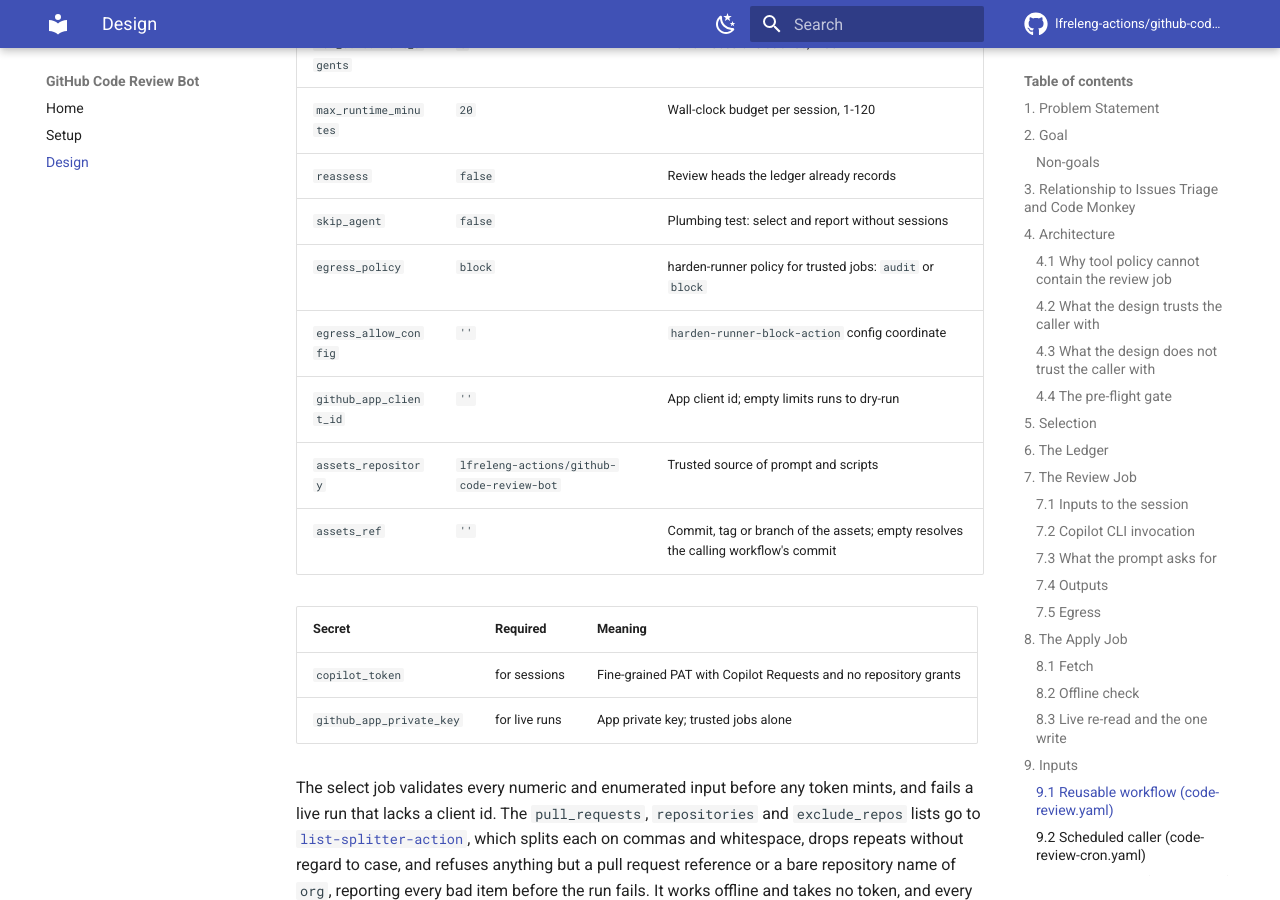
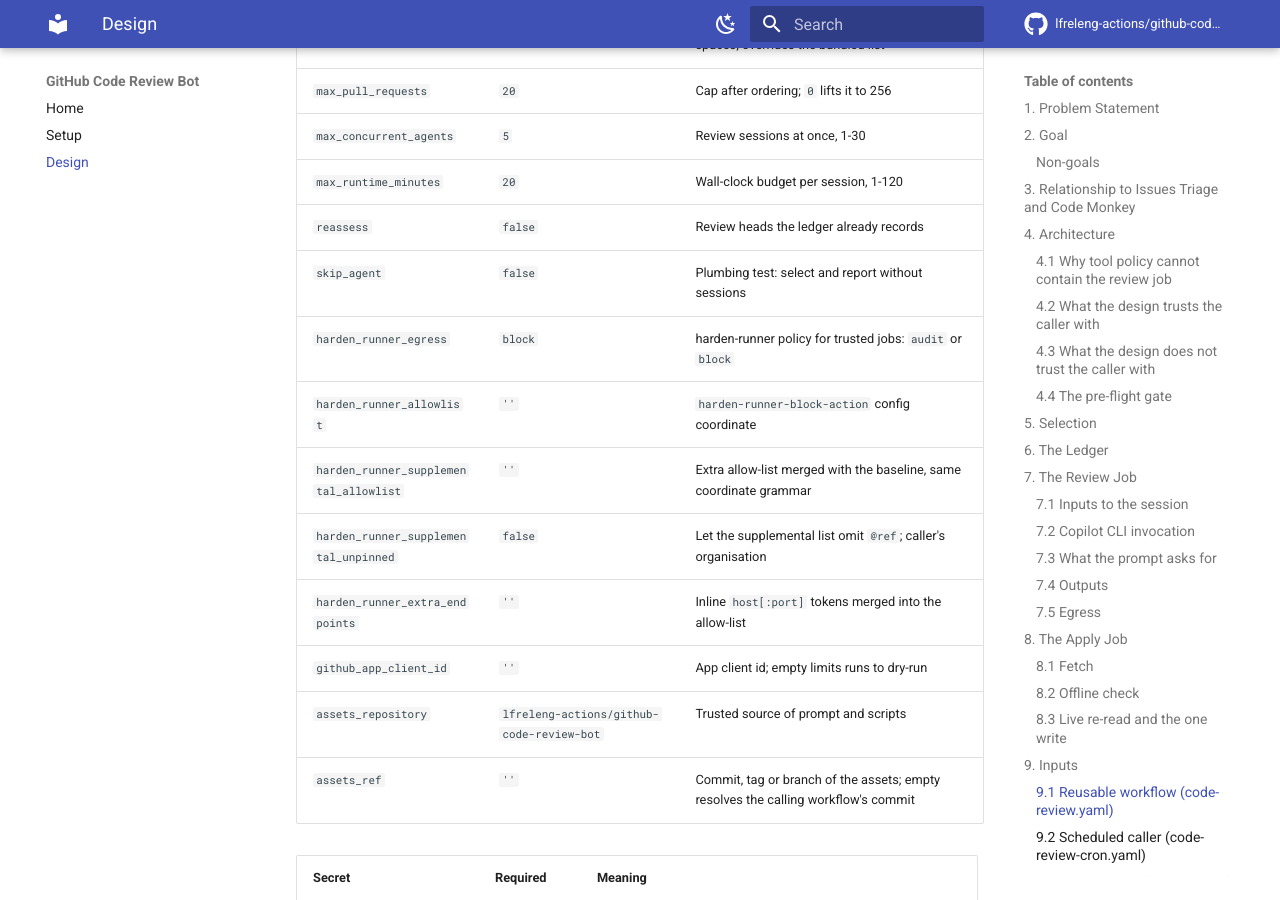
Before and after one commit to lfreleng-actions/github-code-review-bot, an MkDocs documentation site: the page built from docs/DESIGN.md, in a window 1280 px wide and 900 px high, scrolled down 12678 px. Built offline with MkDocs 1.6.1 and Material for MkDocs 9.7.7, drawn with Linux system fonts in a browser that asks for light colours; comment, search, counter and statistics services are not loaded; some of the changed text lies outside the part shown.

Commit message:
Feat: Expose supplemental harden-runner inputs
Give callers of code-review.yaml the three allow-list inputs that
harden-runner-block-action v0.15.0 supports and that every
*-workflows repository now exposes: a supplemental allow-list merged
with the baseline, a flag letting that list follow its default
branch, and inline extra endpoints. Every block-action step passes
all five keys, empty defaults included, and derives
supplemental_required from whether a supplemental list is named.

Rename egress_policy to harden_runner_egress and egress_allow_config
to harden_runner_allowlist so the set carries the harden_runner_*
prefix used across the organisation. This breaks any external
caller passing the old names; none is known. The bundled callers,
contract tests, README and design document follow the rename. The
pre-flight environment names and flags stay as they are.

Co-authored-by: Copilot <223556219+Copilot@users.noreply.github.com>
Signed-off-by: lf-releng-code-monkey-bot[bot] <332050256+lf-releng-code-monkey-bot[bot]@users.noreply.github.com>

```diff
--- a/docs/DESIGN.md
+++ b/docs/DESIGN.md
@@ -185,11 +185,15 @@ jobs. Callers run reviewed assets with secrets or none at all: the
 testing workflow's pull request legs check out the pull request's
 own head as assets and pass no secret for this reason.
 
-`egress_allow_config` names the organisation allow-list coordinate
-for `harden-runner-block-action`; the bundled callers pin it to a
-commit. `github_app_client_id` and the two secrets reach trusted
-jobs alone, by construction of the reusable workflow: no step in the
-review job references them.
+`harden_runner_allowlist` names the organisation allow-list
+coordinate for `harden-runner-block-action`; the bundled callers pin
+it to a commit. `harden_runner_supplemental_allowlist` and
+`harden_runner_extra_endpoints` extend that list for every trusted
+job, and the action, not the workflow, enforces the pinning rule
+that `harden_runner_supplemental_unpinned` relaxes.
+`github_app_client_id` and the two secrets reach trusted jobs alone,
+by construction of the reusable workflow: no step in the review job
+references them.
 
 ### 4.3 What the design does not trust the caller with
 
@@ -420,10 +424,11 @@ path.
 ### 7.5 Egress
 
 The review job runs harden-runner in `audit` mode whatever the
-caller's `egress_policy`. The model backend, `api.githubcopilot.com`,
-is absent from the organisation allow-list, and the job holds
-nothing a block could protect beyond the model credential. §16
-records the switch to block mode as a later capability.
+caller's `harden_runner_egress`. The model backend,
+`api.githubcopilot.com`, is absent from the organisation allow-list,
+and the job holds nothing a block could protect beyond the model
+credential. §16 records the switch to block mode as a later
+capability.
 
 ## 8. The Apply Job
 
@@ -565,25 +570,28 @@ working: a typed `needs-human` result and exit 0.
 
 <!-- markdownlint-disable MD013 -->
 
-| Input                   | Default                                   | Meaning                                                                           |
-| ----------------------- | ----------------------------------------- | --------------------------------------------------------------------------------- |
-| `org`                   | required                                  | Target owner; live runs require an organisation App                               |
-| `dry_run`               | `true`                                    | Run the agent and the checks; approve nothing                                     |
-| `model`                 | `claude-opus-5.5`                         | Copilot CLI model identifier, `^[a-z0-9.-]+$`                                     |
-| `approve_tiers`         | `trivial,low-risk`                        | Tiers the run may approve: `trivial,low-risk`, `trivial` or `none`                |
-| `pull_requests`         | `''`                                      | Pull requests to review instead of scanning (§9.4)                                |
-| `repositories`          | `''`                                      | Repository names to scan; commas and/or spaces                                    |
-| `exclude_repos`         | `''`                                      | Repository names to skip; commas and/or spaces; overrides the bundled list        |
-| `max_pull_requests`     | `20`                                      | Cap after ordering; `0` lifts it to 256                                           |
-| `max_concurrent_agents` | `5`                                       | Review sessions at once, 1-30                                                     |
-| `max_runtime_minutes`   | `20`                                      | Wall-clock budget per session, 1-120                                              |
-| `reassess`              | `false`                                   | Review heads the ledger already records                                           |
-| `skip_agent`            | `false`                                   | Plumbing test: select and report without sessions                                 |
-| `egress_policy`         | `block`                                   | harden-runner policy for trusted jobs: `audit` or `block`                         |
-| `egress_allow_config`   | `''`                                      | `harden-runner-block-action` config coordinate                                    |
-| `github_app_client_id`  | `''`                                      | App client id; empty limits runs to dry-run                                       |
-| `assets_repository`     | `lfreleng-actions/github-code-review-bot` | Trusted source of prompt and scripts                                              |
-| `assets_ref`            | `''`                                      | Commit, tag or branch of the assets; empty resolves the calling workflow's commit |
+| Input                                  | Default                                   | Meaning                                                                           |
+| -------------------------------------- | ----------------------------------------- | --------------------------------------------------------------------------------- |
+| `org`                                  | required                                  | Target owner; live runs require an organisation App                               |
+| `dry_run`                              | `true`                                    | Run the agent and the checks; approve nothing                                     |
+| `model`                                | `claude-opus-5.5`                         | Copilot CLI model identifier, `^[a-z0-9.-]+$`                                     |
+| `approve_tiers`                        | `trivial,low-risk`                        | Tiers the run may approve: `trivial,low-risk`, `trivial` or `none`                |
+| `pull_requests`                        | `''`                                      | Pull requests to review instead of scanning (§9.4)                                |
+| `repositories`                         | `''`                                      | Repository names to scan; commas and/or spaces                                    |
+| `exclude_repos`                        | `''`                                      | Repository names to skip; commas and/or spaces; overrides the bundled list        |
+| `max_pull_requests`                    | `20`                                      | Cap after ordering; `0` lifts it to 256                                           |
+| `max_concurrent_agents`                | `5`                                       | Review sessions at once, 1-30                                                     |
+| `max_runtime_minutes`                  | `20`                                      | Wall-clock budget per session, 1-120                                              |
+| `reassess`                             | `false`                                   | Review heads the ledger already records                                           |
+| `skip_agent`                           | `false`                                   | Plumbing test: select and report without sessions                                 |
+| `harden_runner_egress`                 | `block`                                   | harden-runner policy for trusted jobs: `audit` or `block`                         |
+| `harden_runner_allowlist`              | `''`                                      | `harden-runner-block-action` config coordinate                                    |
+| `harden_runner_supplemental_allowlist` | `''`                                      | Extra allow-list merged with the baseline, same coordinate grammar                |
+| `harden_runner_supplemental_unpinned`  | `false`                                   | Let the supplemental list omit `@ref`; caller's organisation                      |
+| `harden_runner_extra_endpoints`        | `''`                                      | Inline `host[:port]` tokens merged into the allow-list                            |
+| `github_app_client_id`                 | `''`                                      | App client id; empty limits runs to dry-run                                       |
+| `assets_repository`                    | `lfreleng-actions/github-code-review-bot` | Trusted source of prompt and scripts                                              |
+| `assets_ref`                           | `''`                                      | Commit, tag or branch of the assets; empty resolves the calling workflow's commit |
 
 <!-- markdownlint-enable MD013 -->
 
@@ -898,7 +906,7 @@ at threshold 100.
 
 - **Block-mode egress for the review job**, once the organisation
   allow-list carries the Copilot backend. The job would then share
-  the trusted jobs' `egress_policy` rather than forcing `audit`.
+  the trusted jobs' `harden_runner_egress` rather than forcing `audit`.
 - **A supplemental notification channel** for `needs-human`
   verdicts, if humans want one beyond the run report: a digest
   issue, a chat message, or a label on the pull request. Each is a
```
Also changed, not shown: README.md (+4 -1 lines), 4 other files.
